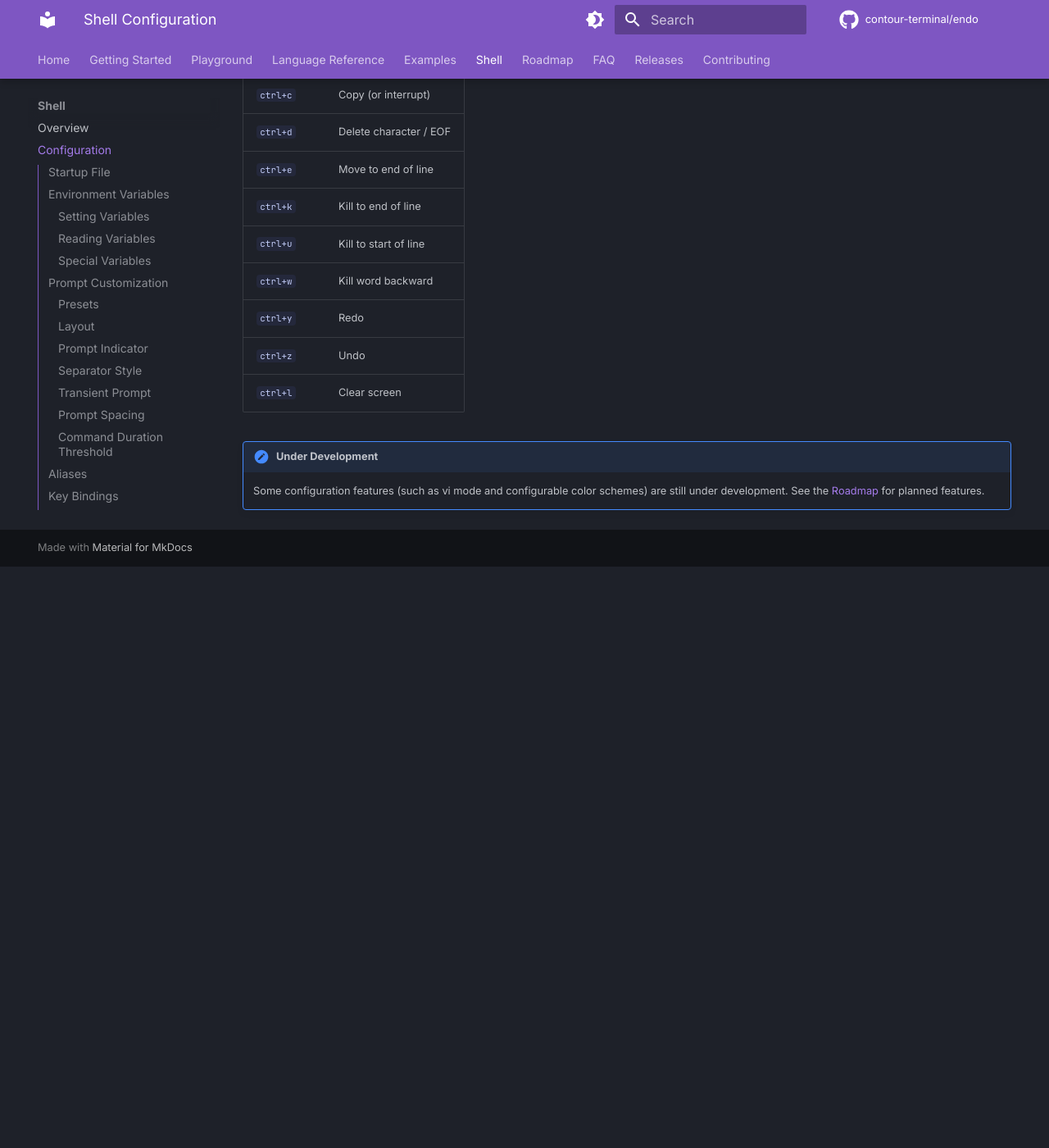
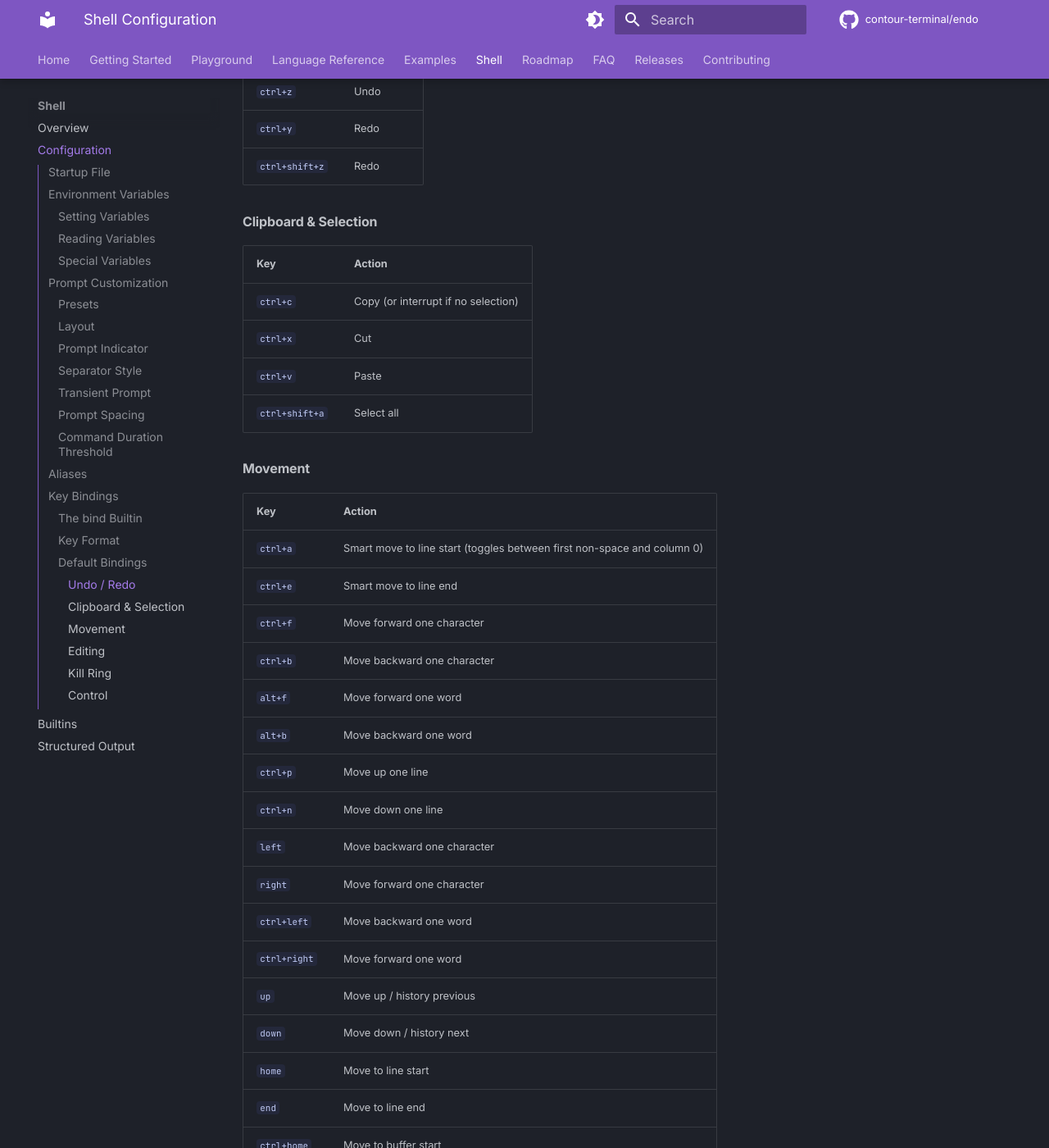
Before and after one commit to contour-terminal/endo, an MkDocs documentation site: the page built from docs/shell/configuration.md, in a window 1280 px wide and 1400 px high, scrolled down 4549 px. Shown: the whole window at 82% size. Built offline with MkDocs 1.6.1 and Material for MkDocs 9.7.7, drawn with Linux system fonts in a browser that asks for light colours; comment, search, counter and statistics services are not loaded; before the commit the page ends 5240 px from its top, so only the background shows below that; some of the changed text lies outside the part shown.

Commit message:
docs: expand bind command and keybindings documentation with all default bindings
The default bindings table in configuration.md only listed 10 entries (some
inaccurate, e.g. ctrl+a as "Select all" when it is SmartMoveToLineStart).
Replace with comprehensive categorized tables covering all 40+ bindings.
Add Ctrl+Space, Ctrl+R, and other missing keys to the shell overview.
Expand builtins.md with all flag aliases, key/modifier reference, and
complete available actions table.

Signed-off-by: Christian Parpart <christian@parpart.family>

```diff
--- a/docs/shell/configuration.md
+++ b/docs/shell/configuration.md
@@ -206,18 +206,83 @@
 
 ### Default Bindings
 
+#### Undo / Redo
+
 | Key | Action |
 |-----|--------|
-| `ctrl+a` | Select all |
-| `ctrl+c` | Copy (or interrupt) |
-| `ctrl+d` | Delete character / EOF |
-| `ctrl+e` | Move to end of line |
+| `ctrl+z` | Undo |
+| `ctrl+y` | Redo |
+| `ctrl+shift+z` | Redo |
+
+#### Clipboard & Selection
+
+| Key | Action |
+|-----|--------|
+| `ctrl+c` | Copy (or interrupt if no selection) |
+| `ctrl+x` | Cut |
+| `ctrl+v` | Paste |
+| `ctrl+shift+a` | Select all |
+
+#### Movement
+
+| Key | Action |
+|-----|--------|
+| `ctrl+a` | Smart move to line start (toggles between first non-space and column 0) |
+| `ctrl+e` | Smart move to line end |
+| `ctrl+f` | Move forward one character |
+| `ctrl+b` | Move backward one character |
+| `alt+f` | Move forward one word |
+| `alt+b` | Move backward one word |
+| `ctrl+p` | Move up one line |
+| `ctrl+n` | Move down one line |
+| `left` | Move backward one character |
+| `right` | Move forward one character |
+| `ctrl+left` | Move backward one word |
+| `ctrl+right` | Move forward one word |
+| `up` | Move up / history previous |
+| `down` | Move down / history next |
+| `home` | Move to line start |
+| `end` | Move to line end |
+| `ctrl+home` | Move to buffer start |
+| `ctrl+end` | Move to buffer end |
+
+#### Editing
+
+| Key | Action |
+|-----|--------|
+| `backspace` | Delete character backward |
+| `delete` | Delete character forward |
+| `ctrl+d` | Delete character forward (EOF on empty line) |
+| `ctrl+backspace` | Delete word backward |
+| `alt+backspace` | Delete word backward |
+| `ctrl+w` | Delete word backward |
+| `alt+d` | Delete word forward |
 | `ctrl+k` | Kill to end of line |
 | `ctrl+u` | Kill to start of line |
-| `ctrl+w` | Kill word backward |
-| `ctrl+y` | Redo |
-| `ctrl+z` | Undo |
+| `ctrl+t` | Transpose characters |
+
+#### Kill Ring
+
+| Key | Action |
+|-----|--------|
+| `alt+y` | Yank pop (cycle through kill ring) |
+
+!!! tip
+    Yank has no default binding (it was `ctrl+y` which is now Redo). To restore the
+    Emacs-style binding, run: `bind ctrl+y yank`
+
+#### Control
+
+| Key | Action |
+|-----|--------|
+| `enter` | Submit command |
+| `shift+enter` | Insert newline (multiline editing) |
+| `alt+enter` | Insert newline (multiline editing) |
+| `tab` | Trigger completion |
+| `ctrl+space` | Trigger completion (always shows popup) |
 | `ctrl+l` | Clear screen |
+| `ctrl+r` | History search |
+| `right` / `end` / `ctrl+e` | Accept ghost text suggestion (when at end of line) |
 
 !!! note "Under Development"
     Some configuration features (such as vi mode and configurable color schemes) are still
```
Also changed, not shown: docs/shell/builtins.md (+28 -6 lines), docs/shell/index.md (+9 -0 lines).
